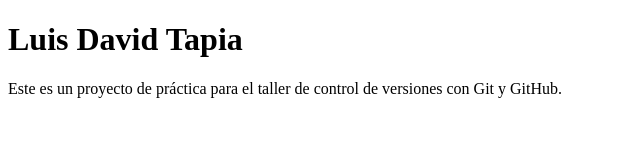
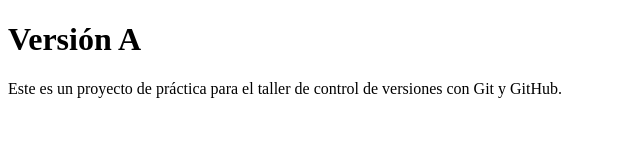
Before and after one commit to LuisTapia947/taller-git-luis-david-tapia, a plain HTML site: page index.html in a window 1280 px wide. Shown: the whole page, without its empty margins (0-640 px from the left). Drawn offline with Linux system fonts and the light colour scheme.

Commit message:
feat: cambia titulo a Version A

```diff
--- a/index.html
+++ b/index.html
@@ -5,7 +5,7 @@
     <title>Taller de Git - Luis David Tapia</title>
 </head>
 <body>
-    <h1>Luis David Tapia</h1>
+    <h1>Versión A</h1>
     <p>Este es un proyecto de práctica para el taller de control de versiones con Git y GitHub.</p>
 </body>
 </html>
```
